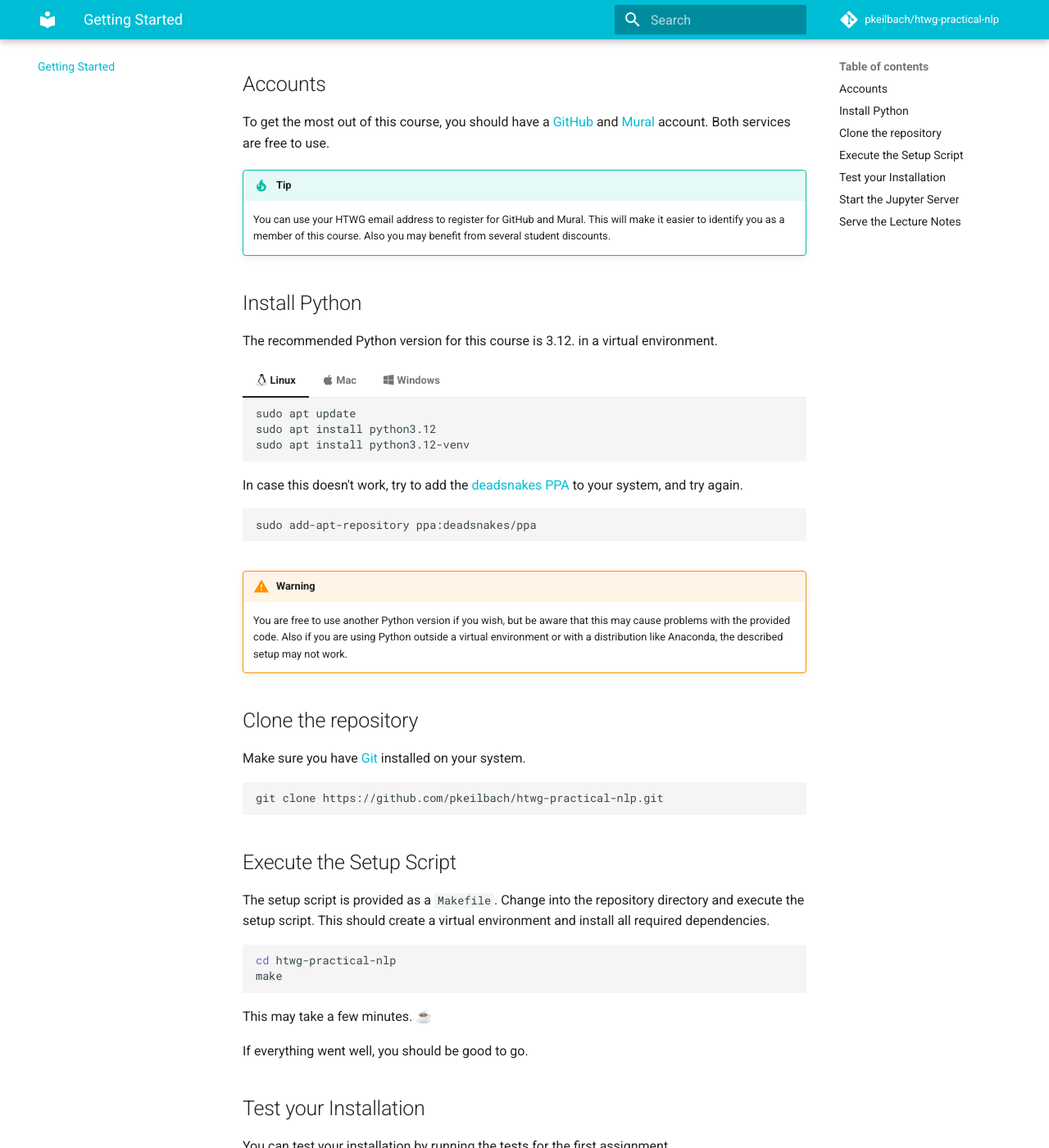
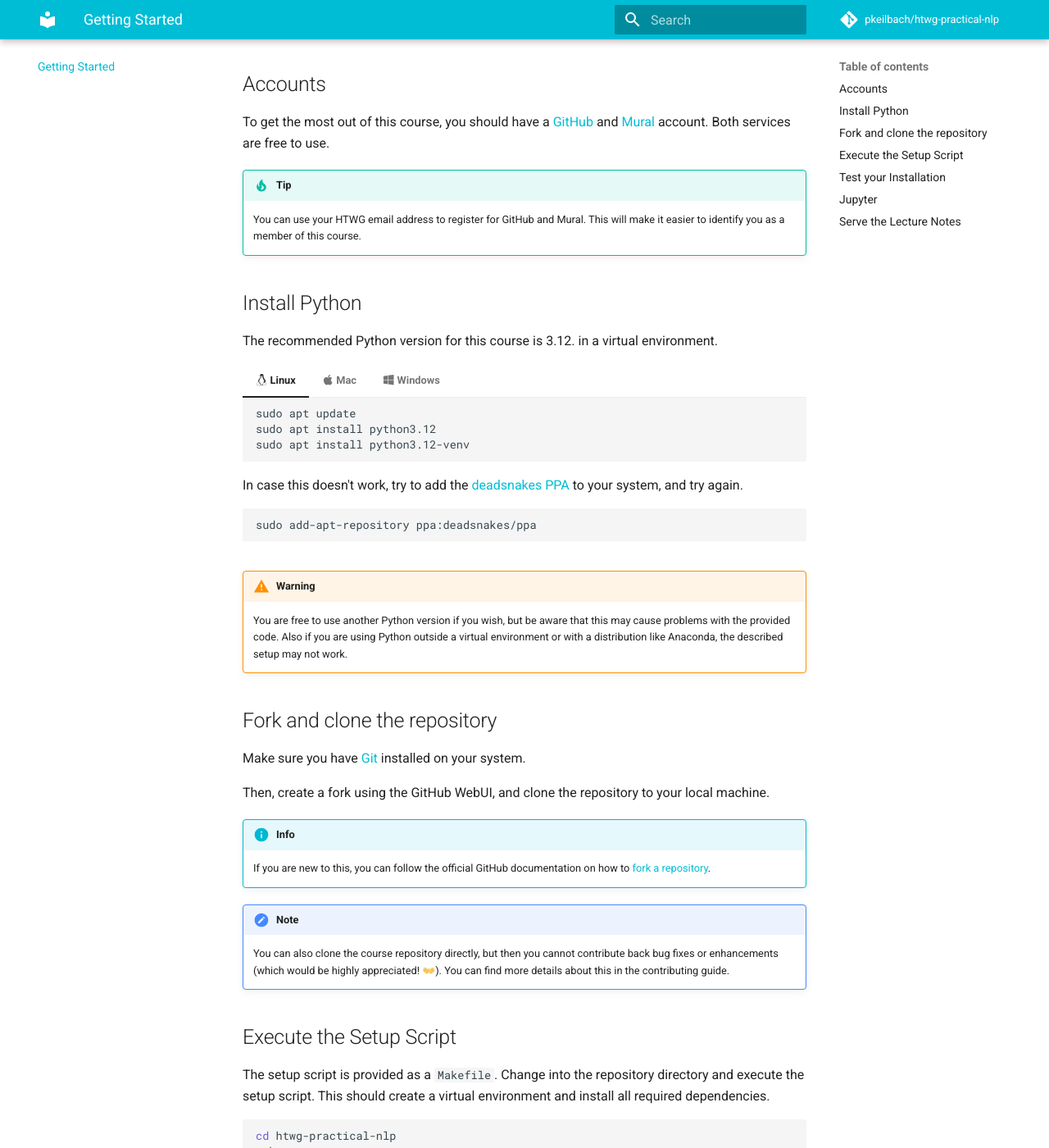
Before and after one commit to pkeilbach/htwg-practical-nlp, an MkDocs documentation site: the page built from docs/getting_started.md, in a window 1280 px wide and 1400 px high, scrolled down 208 px. Shown: the whole window at 82% size. Built offline with MkDocs 1.6.1 and Material for MkDocs 9.7.7, drawn with Linux system fonts in a browser that asks for light colours; comment, search, counter and statistics services are not loaded; some of the changed text lies outside the part shown.

Commit message:
update getting started guide

````diff
--- a/docs/getting_started.md
+++ b/docs/getting_started.md
@@ -1,6 +1,6 @@
 # Getting Started
 
-This section describes how to set up your environment for this course.
+This page describes how to set up your environment for this course.
 
 ## Accounts
 
@@ -11,7 +11,6 @@
 
     You can use your HTWG email address to register for GitHub and Mural.
     This will make it easier to identify you as a member of this course.
-    Also you may benefit from several student discounts.
 
 ## Install Python
 
@@ -53,13 +52,21 @@
     You are free to use another Python version if you wish, but be aware that this may cause problems with the provided code.
     Also if you are using Python outside a virtual environment or with a distribution like Anaconda, the described setup may not work.
 
-## Clone the repository
+## Fork and clone the repository
 
 Make sure you have [Git](https://git-scm.com/) installed on your system.
 
-```sh
-git clone https://github.com/pkeilbach/htwg-practical-nlp.git
-```
+Then, create a fork using the GitHub WebUI, and clone the repository to your local machine.
+
+<!-- TODO issue-123 reference contribution guide-->
+
+!!! info
+
+    If you are new to this, you can follow the official GitHub documentation on how to [fork a repository](https://docs.github.com/en/pull-requests/collaborating-with-pull-requests/working-with-forks/fork-a-repo).
+
+!!! note
+
+    You can also clone the course repository directly, but then you cannot contribute back bug fixes or enhancements (which would be highly appreciated! 👐). You can find more details about this in the contributing guide.
 
 ## Execute the Setup Script
 
@@ -84,14 +91,21 @@
 make assignment_1
 ```
 
-In your terminal, you should see 56 failed tests. 😨
+In your terminal, you should see lots of failed tests. 😨
 
 But this is exactly what we want to see, since we haven't implemented anything yet! 🤓
 
-## Start the Jupyter Server
+!!! info
+
+    You can find more details on how we handle assignments on the [corresponding page](./assignments.md).
+
+## Jupyter
 
 Some of the assignments are accompanied by Jupyter notebooks.
-You can start the Jupyter server with the following command.
+
+If your IDE supports it, you can execute the Jupyter notebooks natively in your IDE (e.g. using the [VSCode Jupyter extension](https://marketplace.visualstudio.com/items?itemName=ms-toolsai.jupyter)).
+
+IF you prefer the WebUI, you can start the Jupyter server with the following command.
 
 ```sh
 make jupyter
````
Also changed, not shown: other parts of docs/getting_started.md (+2 -2 lines).
